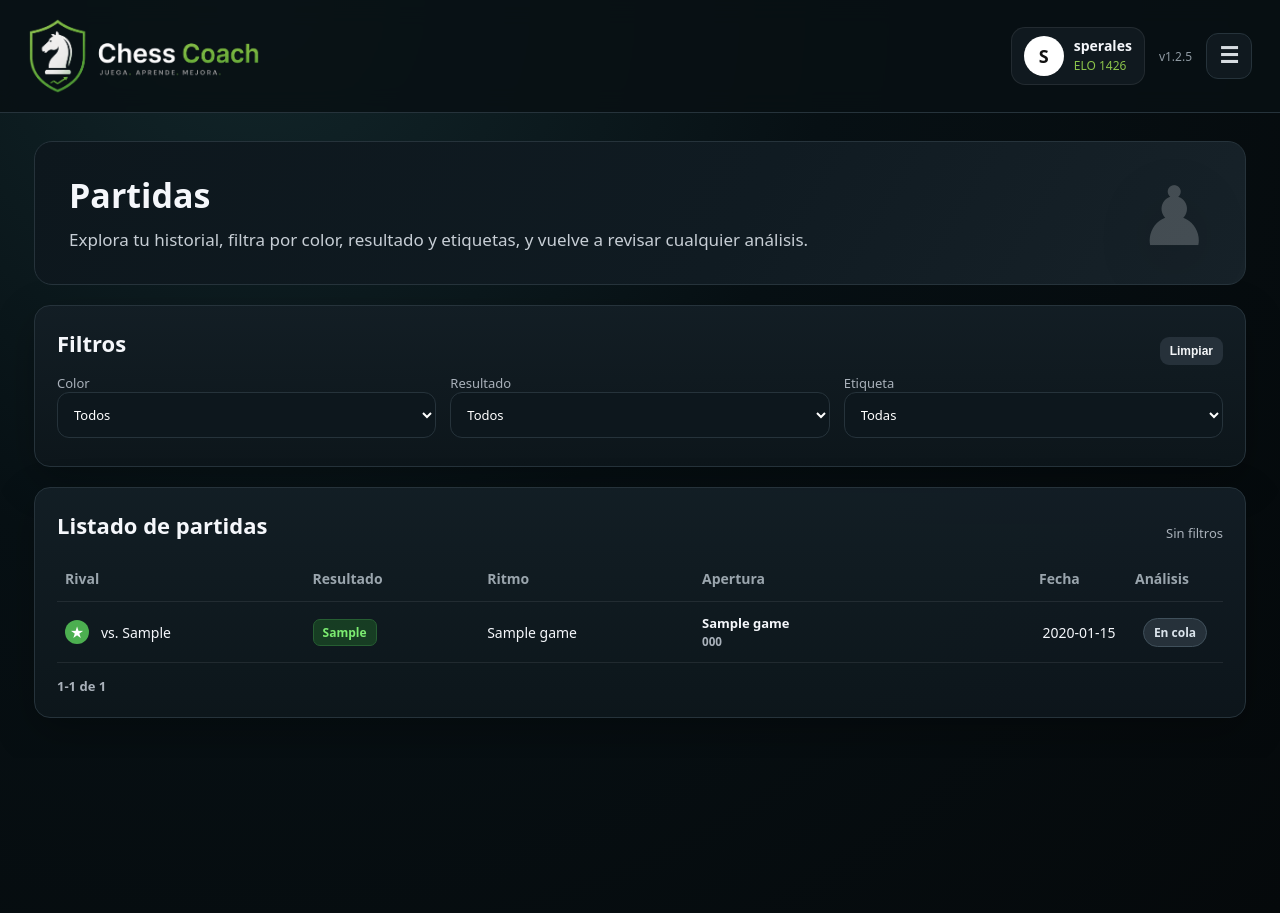
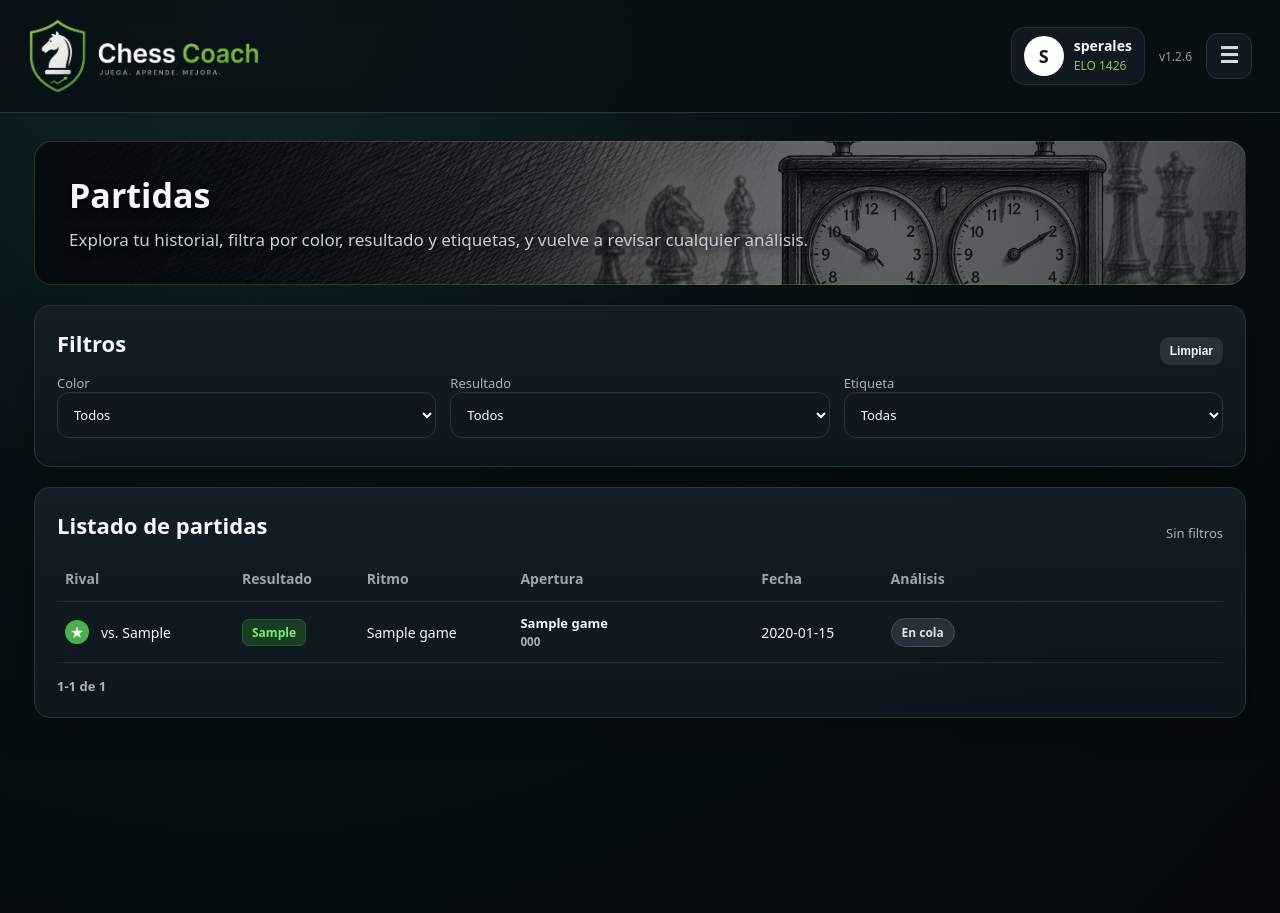
Before and after one commit to sperales/chess-coach, a PHP site: page /games.php in a window 1280 px wide. Run offline with PHP 8.4, Linux system fonts and the light colour scheme; a user stored in the database is signed in; data comes from the database, SQL or seed files in the repository; tables that the repository leaves empty hold one stand-in row (values such as "Sample post").

Commit message:
feat: polish home review and games UI for 1.2.6

```diff
--- a/assets/css/app.css
+++ b/assets/css/app.css
@@ -599,6 +599,70 @@ a {
   width:86px;
   justify-content:center
 }
+.games td.game-action-cell {
+  width:112px;
+  text-align:center;
+  white-space:nowrap
+}
+.games td.game-action-cell .btn,
+.games td.game-action-cell button {
+  width:104px;
+  justify-content:center;
+  gap:6px
+}
+.game-review-btn {
+  background:#0f7a39;
+  border-color:#1d9a4c;
+  color:#fff
+}
+.game-review-btn:hover {
+  background:#119447
+}
+.action-icon {
+  position:relative;
+  display:inline-block;
+  width:15px;
+  height:15px;
+  flex:0 0 15px
+}
+.action-icon-eye {
+  width:17px;
+  height:11px;
+  border:2px solid currentColor;
+  border-radius:50%;
+  transform:rotate(-8deg)
+}
+.action-icon-eye:after {
+  content:"";
+  position:absolute;
+  width:5px;
+  height:5px;
+  border-radius:50%;
+  background:currentColor;
+  left:4px;
+  top:1px
+}
+.action-icon-target {
+  border:2px solid currentColor;
+  border-radius:50%
+}
+.action-icon-target:before {
+  content:"";
+  position:absolute;
+  inset:3px;
+  border:2px solid currentColor;
+  border-radius:50%
+}
+.action-icon-target:after {
+  content:"";
+  position:absolute;
+  width:3px;
+  height:3px;
+  border-radius:50%;
+  background:currentColor;
+  left:4px;
+  top:4px
+}
 .rival-line {
   display:flex;
   align-items:center;
@@ -1609,6 +1673,22 @@ body.login-page::before {
   color:rgba(255,255,255,.16);
   text-shadow:0 8px 22px rgba(0,0,0,.7)
 }
+.games-hero {
+  min-height:220px;
+  background:
+    linear-gradient(90deg,rgba(5,10,14,.92),rgba(5,10,14,.55),rgba(5,10,14,.72)),
+    url("../images/games_background.jpg") center/cover no-repeat;
+  border-color:rgba(120,217,94,.2);
+  overflow:hidden
+}
+.games-hero h1,
+.games-hero p {
+  text-shadow:0 2px 10px rgba(0,0,0,.75)
+}
+.games-hero .hero-piece {
+  color:rgba(255,255,255,.16);
+  text-shadow:0 8px 22px rgba(0,0,0,.7)
+}
 .review-summary-grid {
   display:grid;
   grid-template-columns:1.3fr .9fr;
@@ -2129,6 +2209,14 @@ body.login-page::before {
   margin-right:5px;
   color:#fff;
   font-size:26px
+}
+.review-insight-card .review-insight-focus-value {
+  margin:0
+}
+.review-insight-card .review-insight-focus-value b {
+  display:block;
+  margin:0;
+  min-width:0
 }
 .review-insight-card small {
   display:block;
--- a/assets/js/dashboard.js
+++ b/assets/js/dashboard.js
@@ -539,7 +539,7 @@ function renderLatestReview() {
     ['good', 'Buena'],
     ['inaccuracy', 'Imprecisión'],
     ['mistake', 'Error'],
-    ['blunder', 'Decisión grave']
+    ['blunder', 'Omisión grave']
   ];
   const counts = summary.counts || {};
   countsCard.innerHTML = `
--- a/assets/js/games.js
+++ b/assets/js/games.js
@@ -54,7 +54,7 @@ function renderTagOptions() {
 function renderRows() {
   const el = document.getElementById('gameRows');
   if (!el) return;
-  el.innerHTML = games.map(g => `<tr><td>${opponentCell(g)}${gameTagsCell(g)}</td><td>${resultBadge(g)}</td><td>${escapeHtml(g.event_name || rhythmFromSite(g.site) || '-')}</td><td class="hide-sm">${openingCell(g)}</td><td class="hide-sm">${g.played_at || (g.imported_at || '').slice(0,10) || '-'}</td><td>${analysisCell(g)}</td></tr>`).join('') || `<tr><td colspan="6" class="muted">No hay partidas con los filtros seleccionados.</td></tr>`;
+  el.innerHTML = games.map(g => `<tr><td>${opponentCell(g)}${gameTagsCell(g)}</td><td>${resultBadge(g)}</td><td>${escapeHtml(g.event_name || rhythmFromSite(g.site) || '-')}</td><td class="hide-sm">${openingCell(g)}</td><td class="hide-sm">${g.played_at || (g.imported_at || '').slice(0,10) || '-'}</td><td>${analysisStatusCell(g)}</td><td class="game-action-cell">${reviewActionCell(g)}</td><td class="game-action-cell">${reanalyzeActionCell(g)}</td></tr>`).join('') || `<tr><td colspan="8" class="muted">No hay partidas con los filtros seleccionados.</td></tr>`;
 }
 
 function renderPagination() {
@@ -143,14 +143,27 @@ function resultBadge(g) {
   return `<span class="result-badge ${cls}" title="${escapeHtml(g.user_result || '')}">${escapeHtml(g.result_raw || '-')}</span>`;
 }
 
-function analysisCell(g) {
+function analysisStatusCell(g) {
   const status = g.analysis_status || '';
   if (status === 'queued') return `<span class="queue-status queued">En cola</span>`;
   if (status === 'running') return `<span class="queue-status running">Analizando</span>`;
-  if (status === 'done') return `<span class="status-mini">B:${g.blunders || 0} E:${g.mistakes || 0} I:${g.inaccuracies || 0}</span> <a class="btn secondary small" href="review.php?id=${g.id}">Revisar</a> <button class="secondary small" onclick="analyzeGame(${g.id}, true)">Reanalizar</button>`;
-  if (status === 'error') return `<button class="secondary small" onclick="analyzeGame(${g.id}, true)">Reintentar</button>`;
-  if (status === 'cancelled') return `<button class="secondary small" onclick="analyzeGame(${g.id}, true)">Encolar</button>`;
-  return `<button class="secondary small" onclick="analyzeGame(${g.id})">Encolar</button>`;
+  if (status === 'done') return `<span class="status-mini">B:${g.blunders || 0} E:${g.mistakes || 0} I:${g.inaccuracies || 0}</span>`;
+  if (status === 'error') return `<span class="queue-status error">Error</span>`;
+  if (status === 'cancelled') return `<span class="queue-status cancelled">Cancelado</span>`;
+  return `<span class="queue-status queued">Pendiente</span>`;
+}
+
+function reviewActionCell(g) {
+  if ((g.analysis_status || '') !== 'done') return '';
+  return `<a class="btn small game-review-btn" href="review.php?id=${g.id}"><span class="action-icon action-icon-eye" aria-hidden="true"></span> Revisar</a>`;
+}
+
+function reanalyzeActionCell(g) {
+  const status = g.analysis_status || '';
+  if (status === 'queued' || status === 'running') return '';
+  const force = status === 'done' || status === 'error' || status === 'cancelled';
+  const label = status === 'done' ? 'Reanalizar' : status === 'error' ? 'Reintentar' : 'Encolar';
+  return `<button class="secondary small game-analyze-btn" onclick="analyzeGame(${g.id}, ${force ? 'true' : 'false'})"><span class="action-icon action-icon-target" aria-hidden="true"></span> ${label}</button>`;
 }
 
 function smartTagClass(tag) {
--- a/config/version.php
+++ b/config/version.php
@@ -1,2 +1,2 @@
 <?php
-const APP_VERSION = '1.2.5';
+const APP_VERSION = '1.2.6';
--- a/games.php
+++ b/games.php
@@ -13,7 +13,7 @@
 <?php header_bar('Chess Coach'); ?>
 <div class="app-area">
 <main class="dashboard games-page">
-  <section class="hero-card compact">
+  <section class="hero-card compact games-hero">
     <div>
       <h1>Partidas</h1>
       <p>Explora tu historial, filtra por color, resultado y etiquetas, y vuelve a revisar cualquier análisis.</p>
@@ -65,6 +65,8 @@
             <th class="hide-sm">Apertura</th>
             <th class="hide-sm">Fecha</th>
             <th>Análisis</th>
+            <th aria-label="Revisar"></th>
+            <th aria-label="Reanalizar"></th>
           </tr>
         </thead>
         <tbody id="gameRows"></tbody>
--- a/service-worker.js
+++ b/service-worker.js
@@ -1,4 +1,4 @@
-const CACHE_NAME = 'chess-coach-v1.2.5';
+const CACHE_NAME = 'chess-coach-v1.2.6';
 const ASSETS = [
   './',
   './app.php',
@@ -20,6 +20,7 @@ const ASSETS = [
   './assets/js/analysis_queue.js',
   './assets/js/review.js',
   './assets/images/background_login.png',
+  './assets/images/games_background.jpg',
   './assets/images/home_greeting_background.jpg',
   './assets/images/review_background.jpg',
   './assets/images/focus/ojo.png',
```
Also changed, not shown: AGENTS.md (+1 -1 lines), ROADMAP.md (+3 -3 lines), assets/js/review.js (+12 -0 lines), CHANGELOG.md, README.md, README_UPDATE.md, assets/images/games_background.jpg (added).
